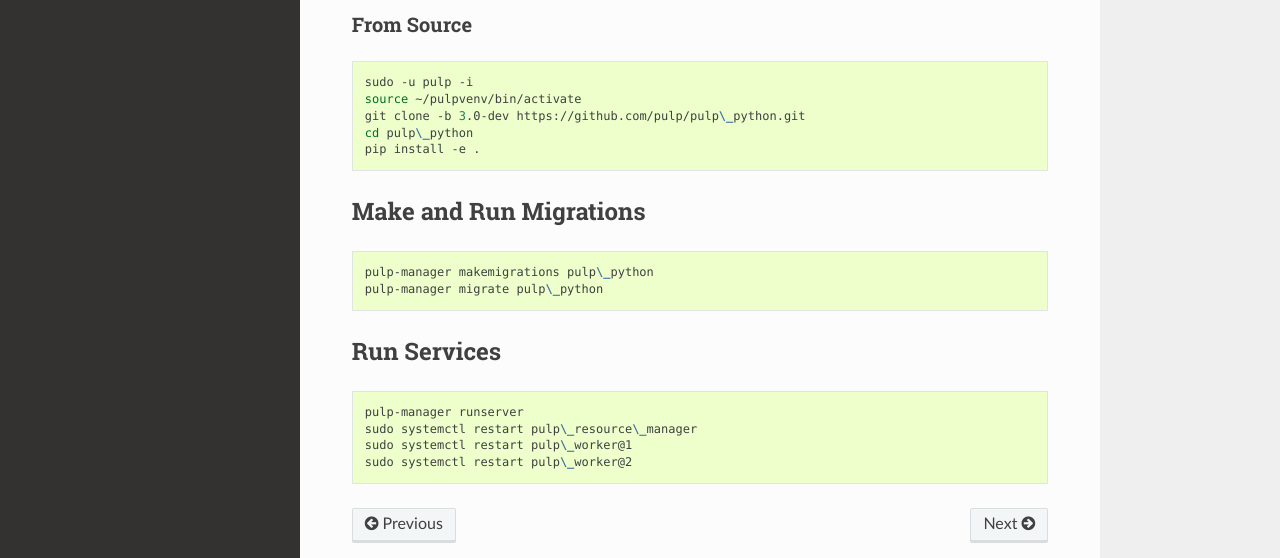
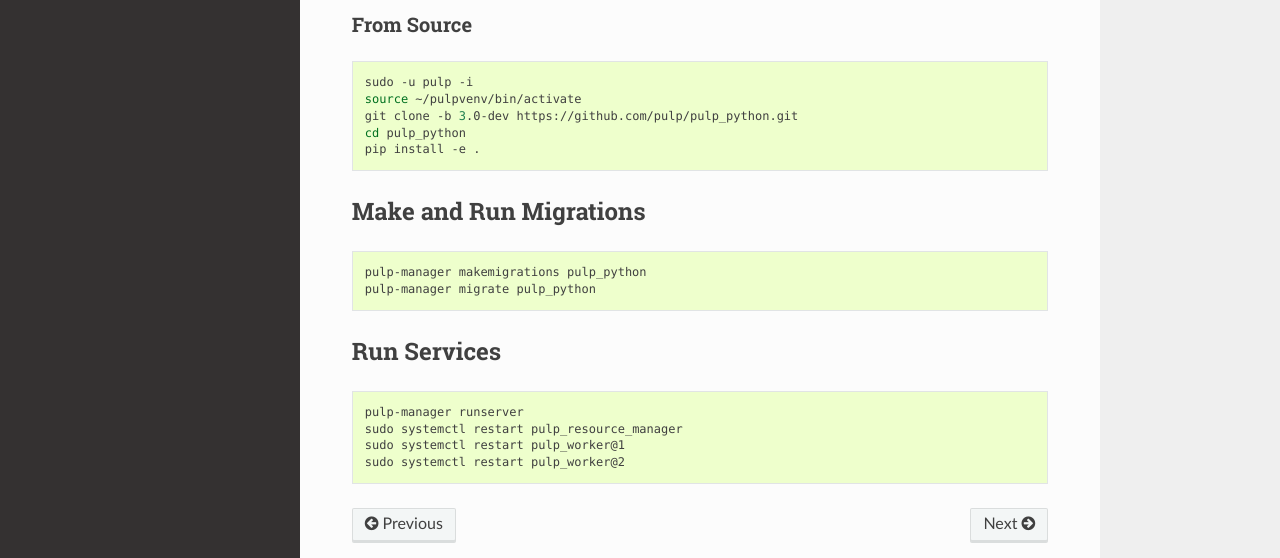
Before and after one commit to pulp/pulp_python, a Sphinx documentation site: the page built from docs/installation.rst, in a window 1280 px wide and 1125 px high. Shown: the part 452-1010 px from the top of the window. Built offline with Sphinx 7.4.7 and the Read the Docs theme 2.0.0, drawn with Linux system fonts in a browser that asks for light colours.

Commit message:
Another docs update
No need for escape sequences since we're already in code blocks

```diff
--- a/docs/installation.rst
+++ b/docs/installation.rst
@@ -26,8 +26,8 @@ From Source
 
    sudo -u pulp -i
    source ~/pulpvenv/bin/activate
-   git clone -b 3.0-dev https://github.com/pulp/pulp\_python.git
-   cd pulp\_python
+   git clone -b 3.0-dev https://github.com/pulp/pulp_python.git
+   cd pulp_python
    pip install -e .
 
 Make and Run Migrations
@@ -35,8 +35,8 @@ Make and Run Migrations
 
 .. code-block:: bash
 
-   pulp-manager makemigrations pulp\_python
-   pulp-manager migrate pulp\_python
+   pulp-manager makemigrations pulp_python
+   pulp-manager migrate pulp_python
 
 Run Services
 ------------
@@ -44,6 +44,6 @@ Run Services
 .. code-block:: bash
 
    pulp-manager runserver
-   sudo systemctl restart pulp\_resource\_manager
-   sudo systemctl restart pulp\_worker@1
-   sudo systemctl restart pulp\_worker@2
+   sudo systemctl restart pulp_resource_manager
+   sudo systemctl restart pulp_worker@1
+   sudo systemctl restart pulp_worker@2
```
